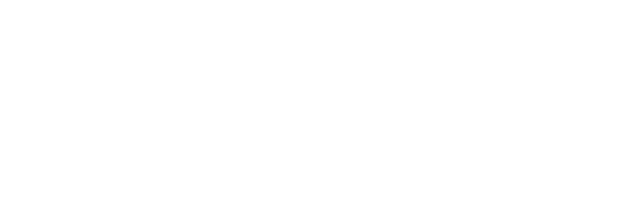
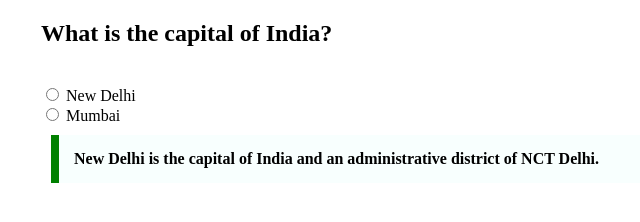
Before and after one commit to acciojob/trivia-Prajwalwani05, a website: page main.html in a window 1280 px wide. Shown: the whole page, without its empty margins (7-647 px from the left). Drawn offline with Linux system fonts and the light colour scheme.

Commit message:
created a submission

```diff
--- a/main.html
+++ b/main.html
@@ -8,6 +8,15 @@
 
 <body>
 	<!-- the entire body must be written by student -->
+	<blockquote cite="https://en.wikipedia.org/wiki/New_Delhi">
+		<h2>What is the capital of India?</h2>
+		<br>
+	    <input type="radio" name="cap">
+		<label>New Delhi</label><br>
+		<input type="radio" name="cap">
+		<label>Mumbai</label>
+		<p>New Delhi is the capital of India and an administrative district of NCT Delhi. </p>
+	</blockquote>
     <script type="text/javascript" src="./script.js">
 </script>
 
--- a/styles.css
+++ b/styles.css
@@ -1,2 +1,10 @@
 
 /* Your CSS Code here. */
+p{
+	width:600px;
+	margin:10px;
+	padding:15px;
+	border-left:8px solid green;
+	background:#f8fffe;
+	font-weight:bold;
+}
```
